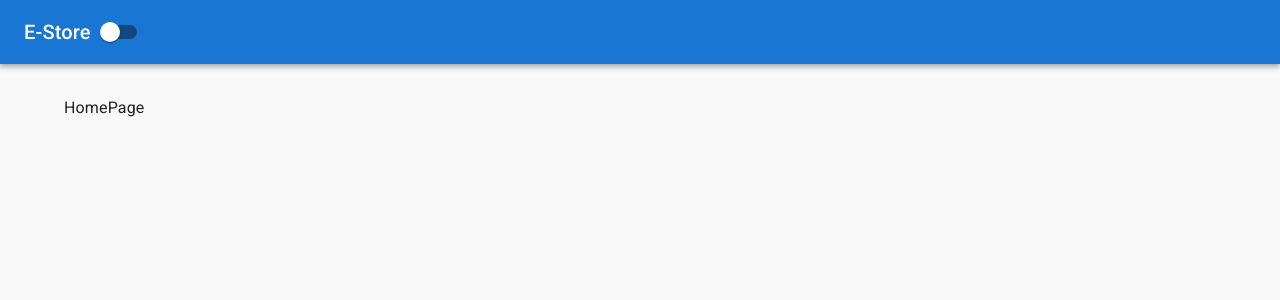
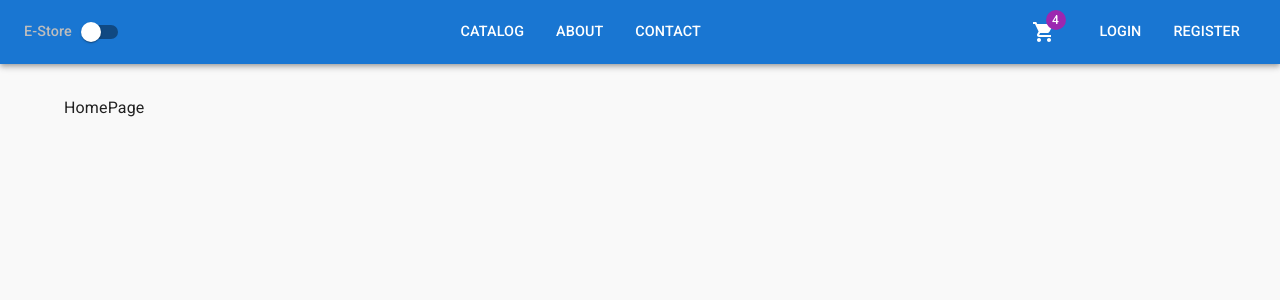
Before and after one commit to M-Moussa-De/E-Store, a React (Vite) app in the folder Client/: page / in a window 1280 px wide. Shown: the top 300 px of the page. Built offline with nearby package versions, Linux system fonts and the light colour scheme.

Commit message:
Feat: Add the links to the header

```diff
--- a/Client/src/app/layout/Header.tsx
+++ b/Client/src/app/layout/Header.tsx
@@ -1,16 +1,69 @@
-import { AppBar, Switch, Toolbar, Typography } from "@mui/material";
+import { AppBar, Badge, Box, IconButton, List, ListItem, Switch, Toolbar, Typography } from "@mui/material";
+import { NavLink } from "react-router-dom";
+import ShoppingCart from '@mui/icons-material/ShoppingCart';
 
 interface Props {
   darkMode: boolean;
   handleThemeChange: () => void;
 }
 
+const midLinks = [
+  {id: 1, title: 'catalog', path: '/catalog'},
+  {id: 2, title: 'about', path: '/about'},
+  {id: 3, title: 'contact', path: '/contact'},
+];
+
+const rightLinks = [
+  {id: 1, title: 'login', path: '/login'},
+  {id: 2, title: 'register', path: '/register'},
+];
+
+const navStyles = {
+  color:'white',
+  textDecoration: 'none',
+  typography: 'h6',
+  fontSize: '0.9rem',
+  '&:hover': {
+    color: 'grey.500'
+  },
+  '&.active': {
+    color: 'grey.400'
+  }
+}
+
 export default function Header({ darkMode, handleThemeChange }: Props) {
   return (
     <AppBar position="static" sx={{ mb: 4 }}>
-      <Toolbar>
-        <Typography variant="h6">E-Store</Typography>
+      <Toolbar sx={{display: 'flex', justifyContent: 'space-between', alignItems: 'center'}}>
+
+       <Box display='flex' alignItems='center'>
+        <Typography variant="h6" component={NavLink} to='/' sx={navStyles}>E-Store</Typography>
         <Switch checked={darkMode} onClick={handleThemeChange} />
+       </Box>
+
+       <Box>
+        <List sx={{display: 'flex'}}>
+            {midLinks.map(({id, title, path}) =>
+              <ListItem component={NavLink} to={path} key={id} sx={navStyles}>
+                  {title.toUpperCase()}
+              </ListItem>
+            )}
+        </List>
+       </Box>
+
+       <Box display='flex' alignItems='center'>
+        <IconButton size="large" edge='start' color="inherit" sx={{mr: 2}}>
+          <Badge badgeContent='4' color="secondary" >
+            <ShoppingCart />
+          </Badge>
+        </IconButton>
+        <List sx={{display: 'flex'}}>
+            {rightLinks.map(({id, title, path}) =>
+              <ListItem component={NavLink} to={path} key={id} sx={navStyles}>{title.toUpperCase()}</ListItem>
+            )}
+        </List>
+       </Box>
+
       </Toolbar>
     </AppBar>
   );
```
